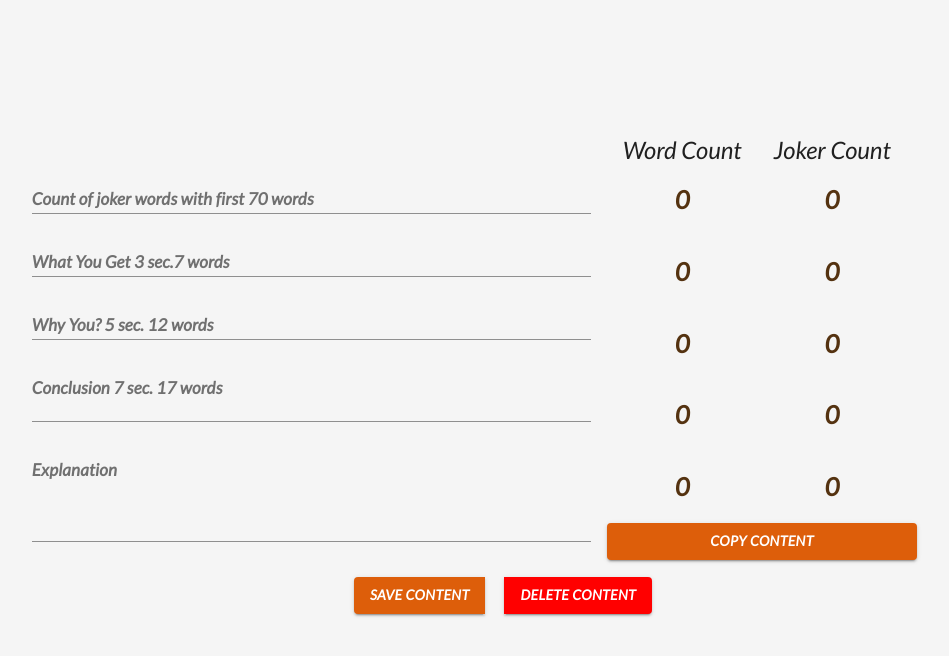
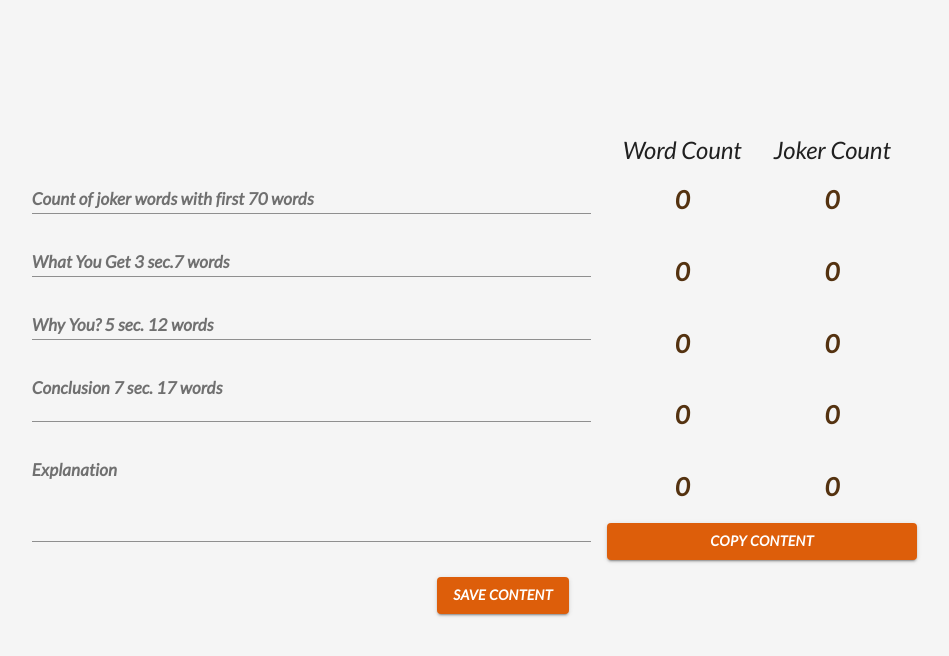
Before and after one commit to Shakib448/wordcount-avivson, a React (Create React App) app: page / in a window 1280 px wide. Shown: the top 656 px of the page, without its empty margins (137-1086 px from the left). Built offline with nearby package versions, Linux system fonts and the light colour scheme.

Commit message:
WIP on functionality

```diff
--- a/src/components/Form/Form.js
+++ b/src/components/Form/Form.js
@@ -410,6 +410,7 @@ const Form = () => {
               >
                 Save Content
               </Button>
+              {savedJokerData !== null && (
                 <Button
                   className={classes.delete}
                   variant="contained"
@@ -418,6 +419,7 @@ const Form = () => {
                 >
                   Delete Content
                 </Button>
+              )}
             </ButtonGroup>
           </Grid>
         </form>
```
Lines whose indentation alone changed are shown as unchanged.
